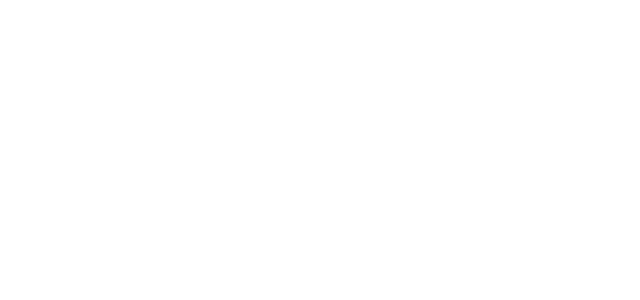
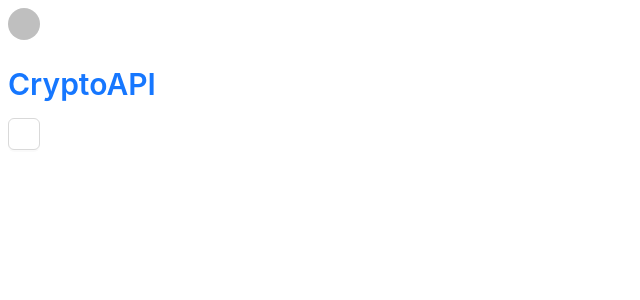
Before and after one commit to milladAyoubi/cryptoapp, a React (Create React App) app: page / in a window 1280 px wide. Shown: the top 300 px of the page, without its empty margins (0-640 px from the left). Built offline with nearby package versions, Linux system fonts and the light colour scheme.

Commit message:
Navbar update

```diff
--- a/package.json
+++ b/package.json
@@ -18,6 +18,7 @@
     "react-chartjs-2": "^5.2.0",
     "react-dom": "^18.2.0",
     "react-redux": "^8.0.5",
+    "react-router-dom": "^6.8.1",
     "react-scripts": "5.0.1",
     "web-vitals": "^2.1.4"
   },
--- a/src/App.js
+++ b/src/App.js
@@ -1,13 +1,15 @@
 import React from 'react'
 import { Switch, Route, Link } from 'react-router-dom'
 import {Layout, Typography, Space } from 'antd';
+
+
+import { Navbar } from './components';
 
 const App = () => {
   return (
     <div className="app">
         <div className="navbar">
-
-
+            <Navbar/>
         </div>
 
         <div className="main"></div>
--- a/src/components/Navbar.jsx
+++ b/src/components/Navbar.jsx
@@ -1,7 +1,8 @@
 import React from 'react'
 import {Button, Menu, Typography, Avatar } from 'antd';
-import { Link } from 'react-rounter-dom'
+import { Link } from 'react-router-dom'
 import { HomeOutlined, MoneyCollectOutlined, BuldOutlined, FundOutlined, MenuOutlined } from '@ant-design/icons';
+
 
 
 
--- /dev/null
+++ b/src/components/index.js
@@ -0,0 +1,2 @@
+export { default as Navbar }
+from './Navbar';
--- a/src/index.js
+++ b/src/index.js
@@ -1,6 +1,12 @@
 import React from 'react';
 import ReactDOM from 'react-dom';
-
+import { BrowserRouter as Router } from 'react-router-dom';
 import App from './App';
 
-ReactDOM.render( < App / > , document.getElementById('root'))
+ReactDOM.render(
+    <Router>
+         <App/>
+    </Router>,
+ document.getElementById('root')
+
+ );
```
Also changed, not shown: images/avatar.png (added), 1 other file (tests, documents, lock files or other folders).
